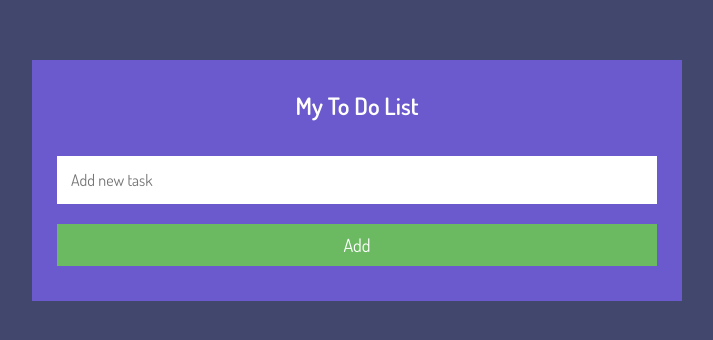
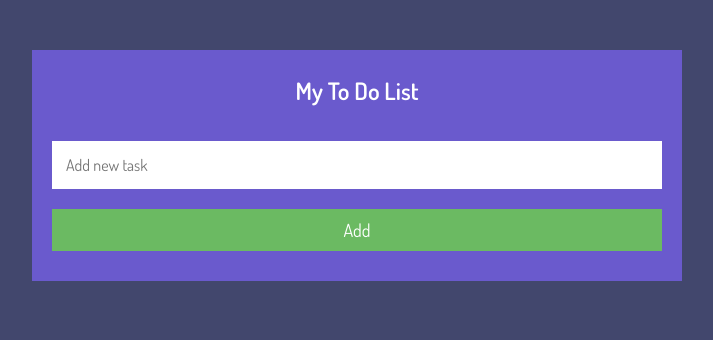
Before and after one commit to randjelovic-jelena/To-do-list, a plain HTML site: page index.html in a window 1280 px wide. Shown: the whole page, without its empty margins (283-996 px from the left). Drawn offline with nearby package versions, Linux system fonts and the light colour scheme.

Commit message:
Update styles.css

```diff
--- a/css/styles.css
+++ b/css/styles.css
@@ -12,7 +12,7 @@
 	--color-white:#ffffff;
 }
 *{
-	padding:5px;
+	padding:0;
 	margin:0;
 	box-sizing:border-box;
 	font-family: 'Dosis', sans-serif;
```
